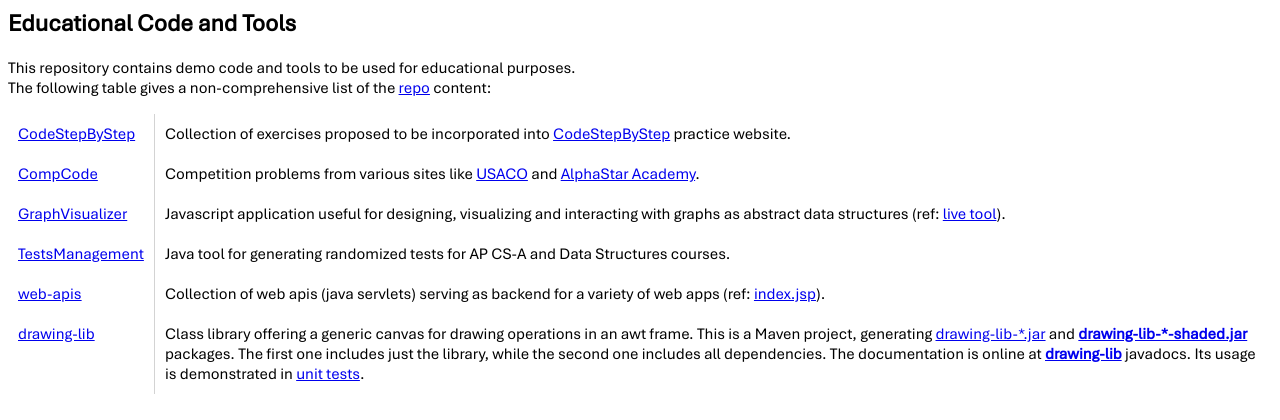
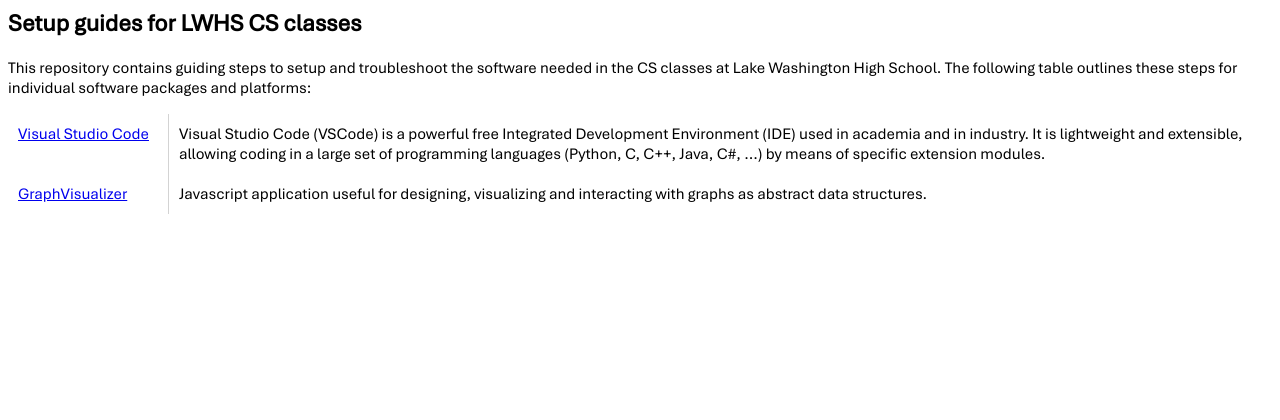
Before and after one commit to LWHSStave/Setup, a plain HTML site: page index.html in a window 1280 px wide. Drawn offline with Linux system fonts and the light colour scheme.

Commit message:
Adjust content for LWHSStave

```diff
--- a/index.css
+++ b/index.css
@@ -24,6 +24,7 @@ body {
         }
         th:first-child, td:first-child {
             border-left: none;
+            min-width: 140px; /* Adjust this value as needed */
         }
         th:last-child, td:last-child {
             border-right: none;
--- a/index.html
+++ b/index.html
@@ -1,48 +1,24 @@
 <head>
     <meta charset="utf-8">
     <title>EduCode</title>
-    <link rel="icon" type="image/x-icon" href="https://florinteo.github.io/EduCode/res/favicon.ico">
+    <link rel="icon" type="image/x-icon" href="https://lwhsstave.github.io/Setup/res/favicon.ico">
     <link rel="stylesheet" href="index.css">
 </head>
 <body>
-    <h2>Educational Code and Tools</h2>
+    <h2>Setup guides for LWHS CS classes </h2>
     <p>
-    This repository contains demo code and tools to be used for educational purposes.<br>
-    The following table gives a non-comprehensive list of the <a href="https://github.com/FlorinTeo/EduCode">repo</a> content:
+    This repository contains guiding steps to setup and troubleshoot the software needed in the CS classes at Lake Washington High School.
+    The following table outlines these steps for individual software packages and platforms:
     </p>
     <table>
         <tr>
-            <td><a href="https://github.com/FlorinTeo/EduCode/tree/main/CodeStepByStep">CodeStepByStep</a</td>
-            <td>Collection of exercises proposed to be incorporated into <a href="https://codestepbystep.com/">CodeStepByStep</a> practice website.</td>
+            <td><a href="https://code.visualstudio.com/download">Visual Studio Code</a></td>
+            <td>Visual Studio Code (VSCode) is a powerful free Integrated Development Environment (IDE) used in academia and in industry. It is lightweight and extensible, allowing coding in a large set of programming languages (Python, C, C++, Java, C#, ...)
+                by means of specific extension modules.</td>
         </tr>
         <tr>
-            <td><a href="https://github.com/FlorinTeo/EduCode/tree/main/CompCode">CompCode</a</td>
-            <td>Competition problems from various sites like
-                <a href="https://usaco.org/index.php">USACO</a> and
-                <a href="https://lms.alphastar.academy/my/">AlphaStar Academy</a>.</td>
-        </tr>
-        <tr>
-            <td><a href="https://github.com/FlorinTeo/EduCode/tree/main/GraphVisualizer">GraphVisualizer</a</td>
-            <td>Javascript application useful for designing, visualizing and interacting with graphs as abstract data structures (ref: <a href="https://florinteo.github.io/EduCode/GraphVisualizer">live tool</a>).</td>
-        </tr>
-        <tr>
-            <td><a href="https://github.com/FlorinTeo/EduCode/tree/main/TestsManagement">TestsManagement</a</td>
-            <td>Java tool for generating randomized tests for AP CS-A and Data Structures courses.</td>
-        </tr>
-        <tr>
-            <td><a href="https://github.com/FlorinTeo/EduCode/tree/main/web-apis/src/main">web-apis</a</td>
-            <td>Collection of web apis (java servlets) serving as backend for a variety of web apps
-                (ref: <a href="https://github.com/FlorinTeo/EduCode/blob/main/web-apis/src/main/webapp/index.jsp">index.jsp</a>).</td>
-        </tr>
-        <tr>
-            <td><a href="https://github.com/FlorinTeo/EduCode/tree/main/drawing-lib/src/main/edu/ftdev">drawing-lib</a</td>
-            <td>Class library offering a generic canvas for drawing operations in an awt frame. This is a Maven project,
-                generating <a href="https://florinteo.github.io/EduCode/DrawingLib/drawing-lib-2.0.jar">drawing-lib-*.jar</a>
-                and <b><a href="https://florinteo.github.io/EduCode/DrawingLib/drawing-lib-2.0-shaded.jar">drawing-lib-*-shaded.jar</a></b> packages.
-                The first one includes just the library, while the second one includes all dependencies.
-                The documentation is online at <b><a href="https://florinteo.github.io/EduCode/DrawingLib/">drawing-lib</a></b> javadocs.
-                Its usage is demonstrated in <a href="https://github.com/FlorinTeo/EduCode/blob/main/drawing-lib/src/test/">unit tests</a>.
-            </td>
+            <td><a href="https://florinteo.github.io/EduCode/GraphVisualizer">GraphVisualizer</a</td>
+            <td>Javascript application useful for designing, visualizing and interacting with graphs as abstract data structures.</td>
         </tr>
     </table>
 </body>
```
